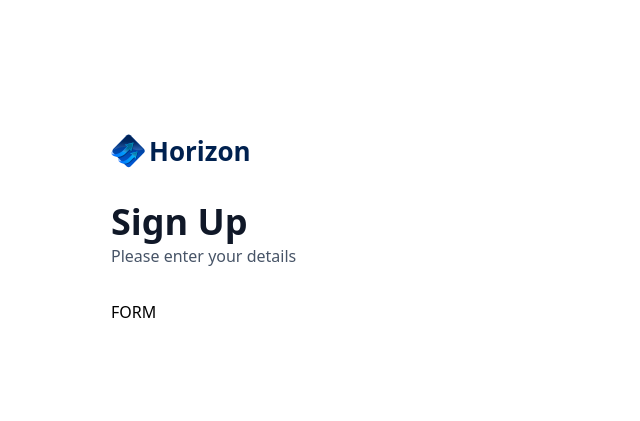
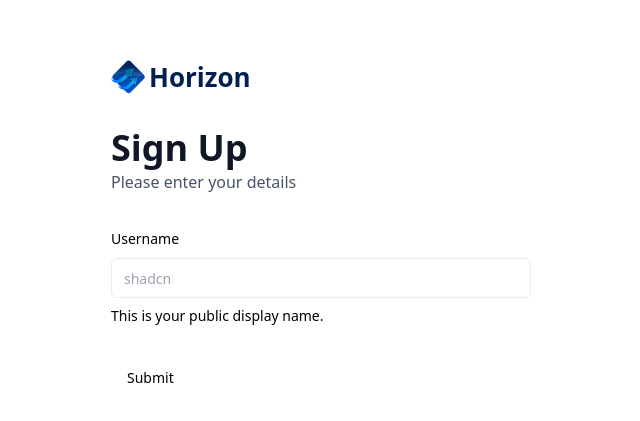
Before and after one commit to saulkurosaki/HORIZON-BANKING-APP-PROJECT, a Next.js app: page /sign-up in a window 1280 px wide. Shown: the part 171-592 px from the top of the page, without its empty margins (319-959 px from the left). Built offline with nearby package versions, Linux system fonts and the light colour scheme.

Commit message:
feat(AuthForm): implement the shadcn Form component initial layout

```diff
--- a/components/shared/AuthForm.tsx
+++ b/components/shared/AuthForm.tsx
@@ -4,8 +4,42 @@
 import Image from "next/image";
 import Link from "next/link";
 
+import { z } from "zod";
+import { zodResolver } from "@hookform/resolvers/zod";
+import { useForm } from "react-hook-form";
+import { Button } from "@/components/ui/button";
+import {
+  Form,
+  FormControl,
+  FormDescription,
+  FormField,
+  FormItem,
+  FormLabel,
+  FormMessage,
+} from "@/components/ui/form";
+import { Input } from "@/components/ui/input";
+
+const formSchema = z.object({
+  username: z.string().min(2).max(50),
+});
+
 const AuthForm = ({ type }: { type: string }) => {
   const [user, setUser] = useState(null);
+
+  // 1. Define your form.
+  const form = useForm<z.infer<typeof formSchema>>({
+    resolver: zodResolver(formSchema),
+    defaultValues: {
+      username: "",
+    },
+  });
+
+  // 2. Define a submit handler.
+  function onSubmit(values: z.infer<typeof formSchema>) {
+    // Do something with the form values.
+    // ✅ This will be type-safe and validated.
+    console.log(values);
+  }
 
   return (
     <section className="auth-form">
@@ -37,7 +71,29 @@
       {user ? (
         <div className="flex flex-col gap-4">{/* PlaidLink */}</div>
       ) : (
-        <>FORM</>
+        <>
+          <Form {...form}>
+            <form onSubmit={form.handleSubmit(onSubmit)} className="space-y-8">
+              <FormField
+                control={form.control}
+                name="username"
+                render={({ field }) => (
+                  <FormItem>
+                    <FormLabel>Username</FormLabel>
+                    <FormControl>
+                      <Input placeholder="shadcn" {...field} />
+                    </FormControl>
+                    <FormDescription>
+                      This is your public display name.
+                    </FormDescription>
+                    <FormMessage />
+                  </FormItem>
+                )}
+              />
+              <Button type="submit">Submit</Button>
+            </form>
+          </Form>
+        </>
       )}
     </section>
   );
```
